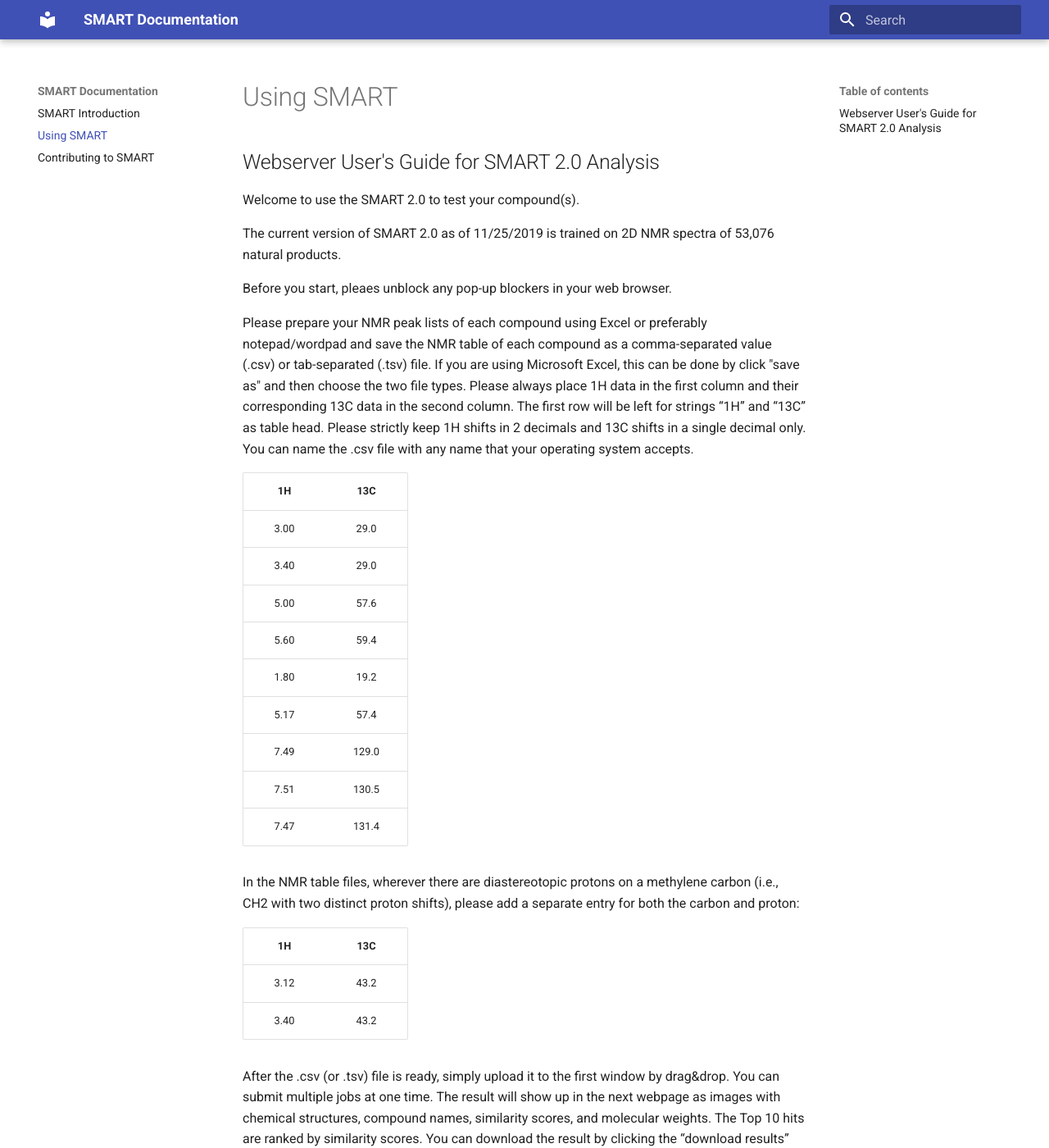
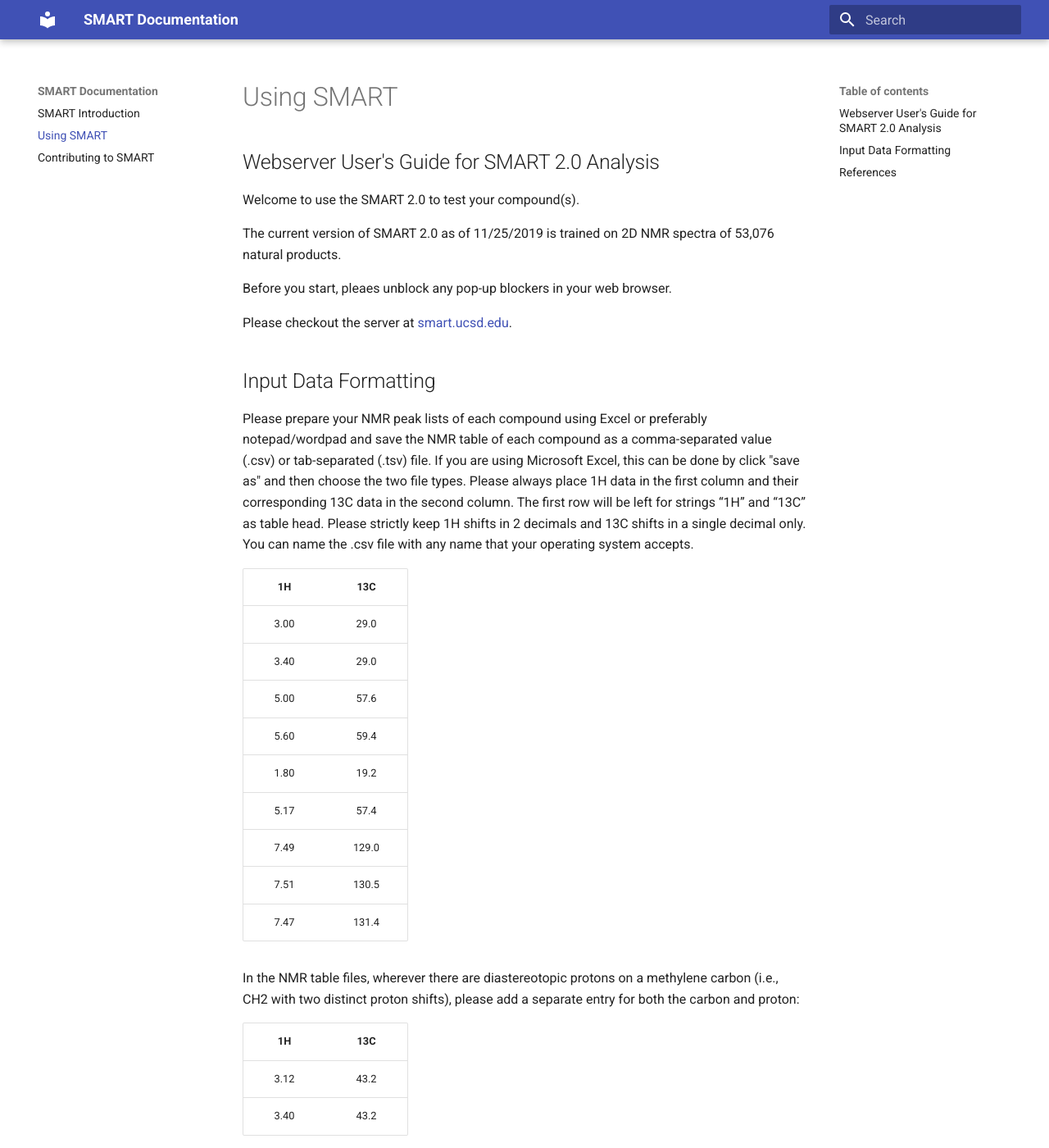
Before and after one commit to mwang87/SMART_NMR_Documentation, an MkDocs documentation site: the page built from docs/smart_usage.md, in a window 1280 px wide and 1400 px high. Shown: the whole window at 82% size. Built offline with MkDocs 1.6.1 and Material for MkDocs 9.7.7, drawn with Linux system fonts in a browser that asks for light colours.

Commit message:
adding where to access the server

```diff
--- a/docs/smart_usage.md
+++ b/docs/smart_usage.md
@@ -6,6 +6,10 @@ Welcome to use the SMART 2.0 to test your compound(s).
 The current version of SMART 2.0 as of 11/25/2019 is trained on 2D NMR spectra of 53,076 natural products.
 
 Before you start, pleaes unblock any pop-up blockers in your web browser.
+
+Please checkout the server at [smart.ucsd.edu](https://smart.ucsd.edu/).
+
+## Input Data Formatting
 
 Please prepare your NMR peak lists of each compound using Excel or preferably notepad/wordpad and save the NMR table of each compound as a comma-separated value (.csv) or tab-separated (.tsv) file. If you are using Microsoft Excel, this can be done by click "save as" and then choose the two file types. Please always place 1H data in the first column and their corresponding 13C data in the second column. The first row will be left for strings “1H” and “13C” as table head. Please strictly keep 1H shifts in 2 decimals and 13C shifts in a single decimal only. You can name the .csv file with any name that your operating system accepts.
 
@@ -30,6 +34,8 @@ In the NMR table files, wherever there are diastereotopic protons on a methylene
 
 After the .csv (or .tsv) file is ready, simply upload it to the first window by drag&drop. You can submit multiple jobs at one time. The result will show up in the next webpage as images with chemical structures, compound names, similarity scores, and molecular weights. The Top 10 hits are ranked by similarity scores. You can download the result by clicking the “download results” icon.
 
+## References
+
 To reference the system please citing the papers listed below. To ask questions, please post on the user forum. We will respond you as soon as we can.
 
 1. Zhang C, Idelbayev Y, Roberts N, Tao Y, Nannapaneni Y, Duggan BM, Min J, Lin EC, Gerwick EC, Cottrell GW, Gerwick WH. Small Molecule Accurate Recognition Technology (SMART) to Enhance Natural Products Research. Scientific reports. 2017, 7(1), 14243.
```
